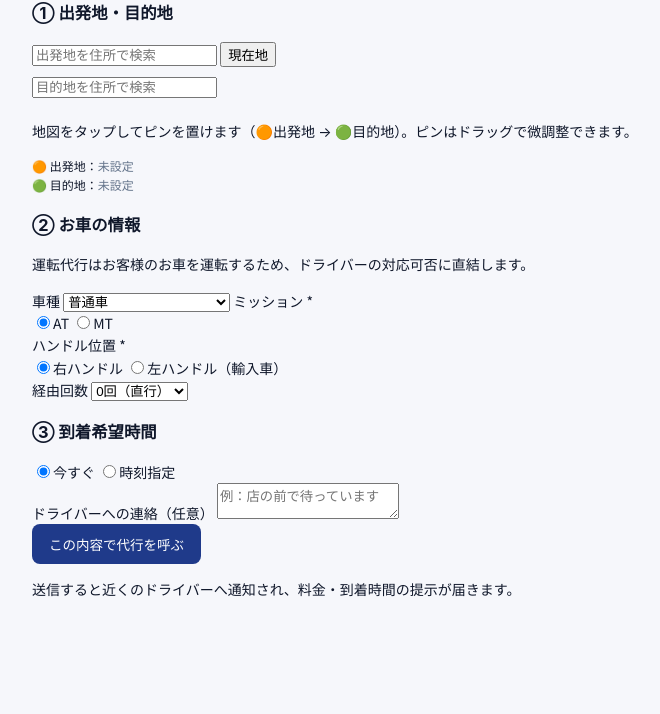
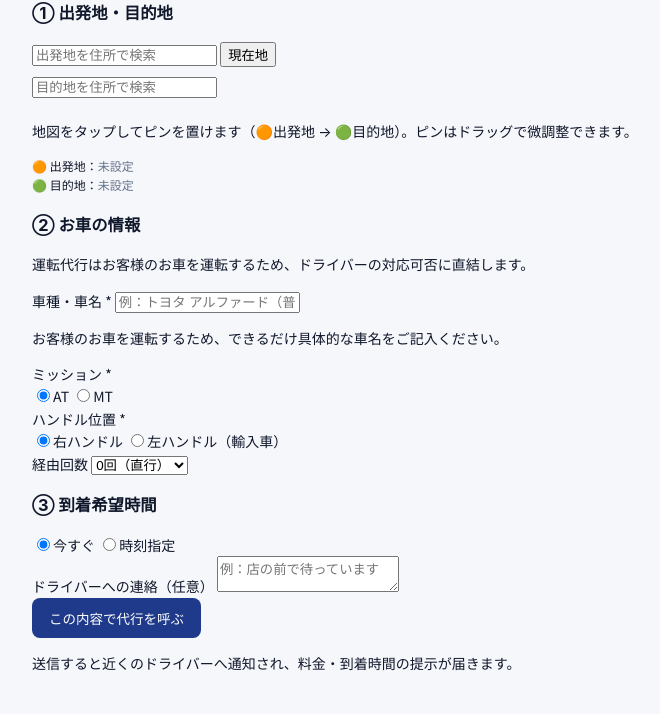
Before and after one commit to dronehonpo-byte/-, a Flask app: template daiko/templates/customer/new_request.html in a window 1280 px wide. Shown: the part 156-870 px from the top of the page, without its empty margins (18-678 px from the left). Run offline with Flask 3, Linux system fonts and the light colour scheme; the template is opened without the code that fills it, so the values that code supplies are empty.

Commit message:
お客様の依頼画面で具体的な車名を入力できるよう車種を自由記入欄に変更
カテゴリ選択(軽/普通/…)では具体的な車名を入力できなかったため、
text入力(必須)に変更。入力内容はそのままドライバー画面に表示される。

Co-Authored-By: Claude Opus 4.8 <noreply@anthropic.com>
Claude-Session: https://claude.ai/code/session_01VVuqWRyhNDK7Zx8P4Ac34D

```diff
--- a/daiko/templates/customer/new_request.html
+++ b/daiko/templates/customer/new_request.html
@@ -28,13 +28,9 @@
   <div class="card">
     <h3>② お車の情報</h3>
     <p class="hint">運転代行はお客様のお車を運転するため、ドライバーの対応可否に直結します。</p>
-    <label>車種</label>
-    <select name="car_type">
-      <option value="軽">軽自動車</option>
-      <option value="普通" selected>普通車</option>
-      <option value="ワンボックス">ワンボックス / ミニバン</option>
-      <option value="大型・その他">大型・その他</option>
-    </select>
+    <label>車種・車名 <span class="req">*</span></label>
+    <input type="text" name="car_type" placeholder="例：トヨタ アルファード（普通車）" required>
+    <p class="hint">お客様のお車を運転するため、できるだけ具体的な車名をご記入ください。</p>
     <label>ミッション <span class="req">*</span></label>
     <div class="seg">
       <label><input type="radio" name="transmission" value="AT" checked><span>AT</span></label>
```
